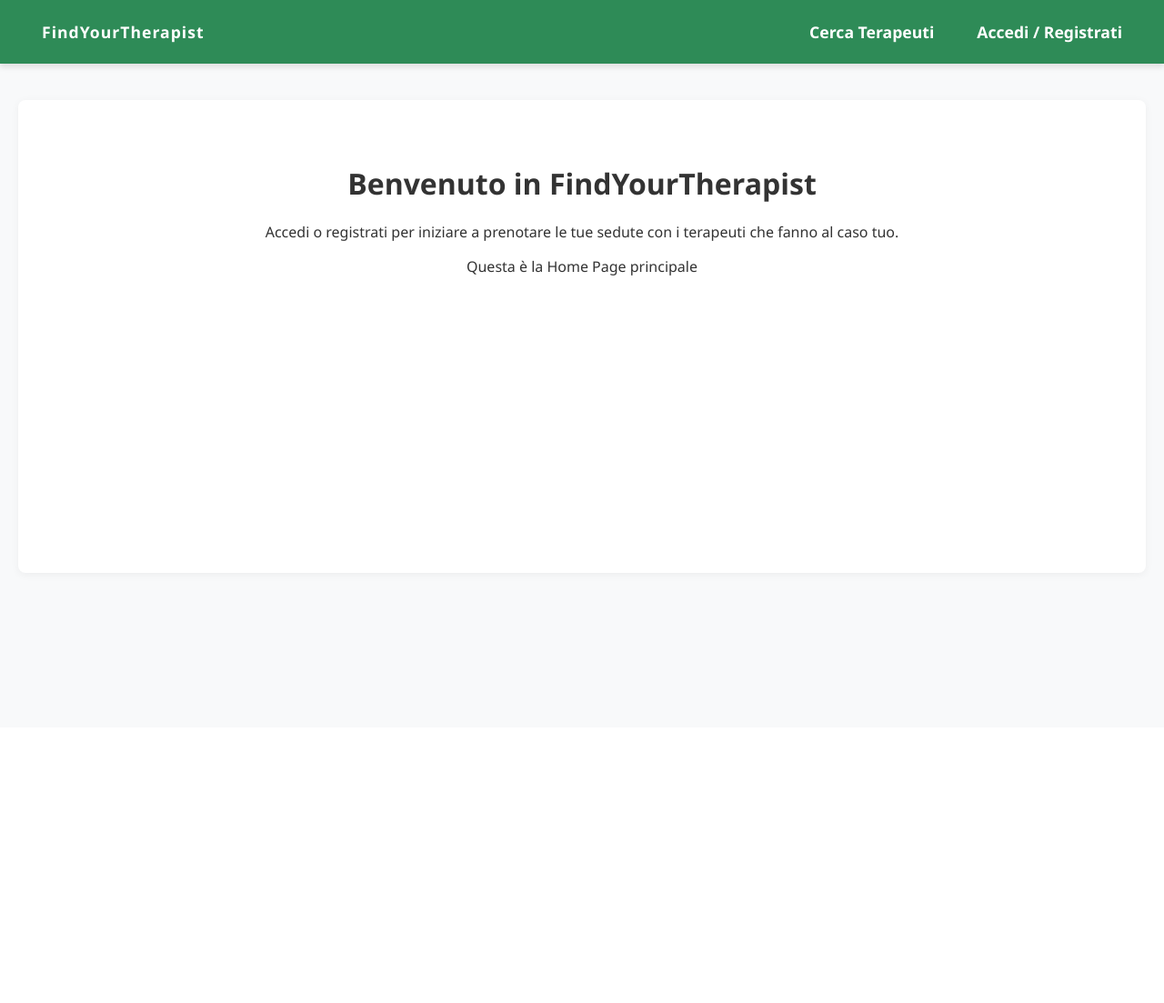
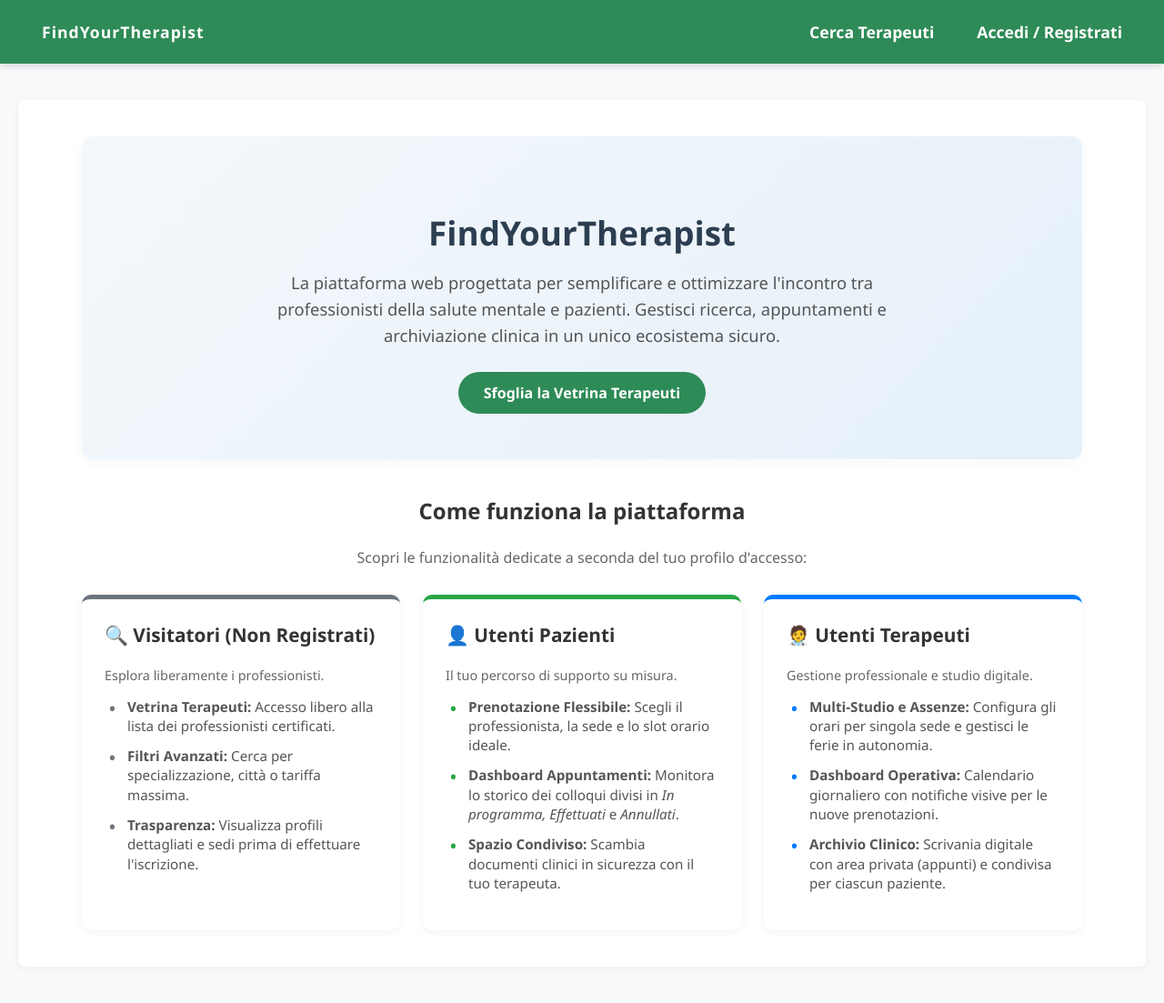
Before and after one commit to 332661-lgtm/FindYourTherapist, a Django app: page /home/ in a window 1280 px wide. Shown: the whole page at 91% size. Before the commit the page ends 632 px from the top, so only its background shows below. Run offline with Django 5.2, Linux system fonts and the light colour scheme.

Commit message:
Rifiniture, home, Cancellati, VisteColloqui

```diff
--- a/PsiApp/settings.py
+++ b/PsiApp/settings.py
@@ -105,12 +105,12 @@ AUTH_PASSWORD_VALIDATORS = [
 # Internationalization
 # https://docs.djangoproject.com/en/5.2/topics/i18n/
 
-LANGUAGE_CODE = 'en-us'
+LANGUAGE_CODE = 'it'
 
-TIME_ZONE = 'UTC'
+TIME_ZONE = 'Europe/Rome'
 
 USE_I18N = True
-
+USE_L10N = True
 USE_TZ = True
 
 
--- a/prenotazioni/models.py
+++ b/prenotazioni/models.py
@@ -26,9 +26,7 @@ class Prenotazione(models.Model):
         verbose_name = "Prenotazione"
         verbose_name_plural = "Prenotazioni"
         ordering = ['data_ora']
-        constraints = [
-            models.UniqueConstraint(fields=['terapeuta', 'data_ora'], name='unica_seduta_terapeuta')
-        ]
+
 
     def clean(self):
         data_fine_scelta = self.data_ora + timedelta(minutes=self.durata_minuti)
--- /dev/null
+++ b/static/css/home.css
@@ -0,0 +1,97 @@
+.hero-section {
+    text-align: center;
+    padding: 50px 20px;
+    background: linear-gradient(135deg, #f4f8fb 0%, #e5f0f9 100%);
+    border-radius: 12px;
+    margin-bottom: 40px;
+    box-shadow: 0 4px 15px rgba(0,0,0,0.03);
+}
+.hero-section h1 {
+    color: #2c3e50;
+    font-size: 2.3em;
+    margin-bottom: 15px;
+}
+.hero-section p {
+    color: #555;
+    font-size: 1.15em;
+    max-width: 700px;
+    margin: 0 auto 25px auto;
+    line-height: 1.6;
+}
+.btn-hero {
+    background-color: #2e8b57;
+    color: white;
+    padding: 12px 28px;
+    border-radius: 25px;
+    text-decoration: none;
+    font-weight: bold;
+    font-size: 1em;
+    transition: background-color 0.3s ease;
+    display: inline-block;
+}
+.btn-hero:hover {
+    background-color: #246e44;
+}
+
+.features-grid {
+    display: grid;
+    grid-template-columns: repeat(auto-fit, minmax(280px, 1fr));
+    gap: 25px;
+    margin-top: 30px;
+}
+.feature-card {
+    background: white;
+    padding: 25px;
+    border-radius: 10px;
+    box-shadow: 0 2px 10px rgba(0,0,0,0.06);
+    border-top: 5px solid #ccc;
+}
+.card-visitatore { border-top-color: #6c757d; }
+.card-paziente { border-top-color: #28a745; }
+.card-terapeuta { border-top-color: #007bff; }
+
+.feature-card h3 {
+    margin-top: 0;
+    font-size: 1.3em;
+    color: #333;
+    display: flex;
+    align-items: center;
+    gap: 10px;
+}
+.feature-list {
+    list-style: none;
+    padding: 0;
+    margin-top: 15px;
+}
+.feature-list li {
+    margin-bottom: 12px;
+    position: relative;
+    padding-left: 25px;
+    color: #555;
+    font-size: 0.95em;
+    line-height: 1.4;
+}
+.feature-list li::before {
+    content: "•";
+    position: absolute;
+    left: 5px;
+    font-weight: bold;
+    font-size: 1.2em;
+}
+.card-visitatore .feature-list li::before { color: #6c757d; }
+.card-paziente .feature-list li::before { color: #28a745; }
+.card-terapeuta .feature-list li::before { color: #007bff; }
+
+.welcome-box {
+    background: #fff;
+    border-left: 5px solid #2e8b57;
+    padding: 20px 25px;
+    border-radius: 0 8px 8px 0;
+    margin-bottom: 30px;
+    box-shadow: 0 2px 8px rgba(0,0,0,0.04);
+    display: flex;
+    justify-content: space-between;
+    align-items: center;
+    flex-wrap: wrap;
+    gap: 15px;
+}
--- a/templates/home.html
+++ b/templates/home.html
@@ -1,15 +1,86 @@
 {% extends 'base.html' %}
+{% load static %}
+
+{% block extra_css %}
+    <link rel="stylesheet" href="{% static 'css/home.css' %}?v=1">
+{% endblock %}
 
 {% block contenuto %}
-    <div style="text-align: center; margin-top: 50px;">
-        <h1>Benvenuto in FindYourTherapist</h1>
-        {% if user.paziente %}
-            <p>Ciao, {{ user.first_name|default:user.username }}! Esplora i nostri terapeuti e prenota la tua seduta.</p>
-        {% elif user.terapeuta %}
-            <p>Benvenuto/a, Dott. {{ user.last_name|default:user.username }}! Gestisci le tue prenotazioni e le tue sedute.</p>
-        {% else %}
-            <p>Accedi o registrati per iniziare a prenotare le tue sedute con i terapeuti che fanno al caso tuo.</p>
-        {% endif %}
-        <p>Questa è la Home Page principale</p>
+<div style="max-width: 1100px; margin: 0 auto; padding: 20px 10px;">
+
+    <!-- MESSAGGIO DINAMICO IN BASE AL PROFILO -->
+    {% if user.is_authenticated %}
+        <div class="welcome-box">
+            <div>
+                <h2 style="margin: 0; color: #2c3e50; font-size: 1.4em;">
+                    {% if user.paziente %}
+                        Ciao, {{ user.first_name|default:user.username }}! (Area Paziente)
+                    {% elif user.terapeuta %}
+                        Benvenuto/a, Dott. {{ user.last_name|default:user.username }}! (Area Terapeuta)
+                    {% else %}
+                        Benvenuto, {{ user.username }}!
+                    {% endif %}
+                </h2>
+                <p style="margin: 5px 0 0 0; color: #666; font-size: 0.95em;">
+                    La piattaforma è pronta per gestire le tue sedute e i tuoi documenti clinici in tutta sicurezza.
+                </p>
+            </div>
+            <div>
+                {% if user.paziente %}
+                    <a href="{% url 'utenti:vetrina' %}" class="btn-hero" style="padding: 10px 20px; font-size: 0.9em;">Cerca Terapeuti</a>
+                {% elif user.terapeuta %}
+                    <a href="{% url 'prenotazioni:lista_pazienti' %}" class="btn-hero" style="padding: 10px 20px; font-size: 0.9em; background-color: #007bff;">I Miei Pazienti</a>
+                {% endif %}
+            </div>
+        </div>
+    {% else %}
+        <!-- HERO SECTION PER UTENTI ANONIMI -->
+        <section class="hero-section">
+            <h1>FindYourTherapist</h1>
+            <p>La piattaforma web progettata per semplificare e ottimizzare l'incontro tra professionisti della salute mentale e pazienti. Gestisci ricerca, appuntamenti e archiviazione clinica in un unico ecosistema sicuro.</p>
+            <a href="{% url 'utenti:vetrina' %}" class="btn-hero">Sfoglia la Vetrina Terapeuti</a>
+        </section>
+    {% endif %}
+
+    <!-- SPIEGAZIONE DEL FUNZIONAMENTO SUDDIVISA PER CATEGORIA -->
+    <h3 style="color: #333; margin-top: 40px; text-align: center; font-size: 1.5em;">Come funziona la piattaforma</h3>
+    <p style="text-align: center; color: #666; margin-bottom: 30px;">Scopri le funzionalità dedicate a seconda del tuo profilo d'accesso:</p>
+
+    <div class="features-grid">
+
+        <!-- 1. UTENTE VISITATORE / ANONIMO -->
+        <div class="feature-card card-visitatore">
+            <h3>🔍 Visitatori (Non Registrati)</h3>
+            <p style="color: #666; font-size: 0.9em; margin: 0;">Esplora liberamente i professionisti.</p>
+            <ul class="feature-list">
+                <li><strong>Vetrina Terapeuti:</strong> Accesso libero alla lista dei professionisti certificati.</li>
+                <li><strong>Filtri Avanzati:</strong> Cerca per specializzazione, città o tariffa massima.</li>
+                <li><strong>Trasparenza:</strong> Visualizza profili dettagliati e sedi prima di effettuare l'iscrizione.</li>
+            </ul>
+        </div>
+
+        <!-- 2. UTENTE PAZIENTE -->
+        <div class="feature-card card-paziente">
+            <h3>👤 Utenti Pazienti</h3>
+            <p style="color: #666; font-size: 0.9em; margin: 0;">Il tuo percorso di supporto su misura.</p>
+            <ul class="feature-list">
+                <li><strong>Prenotazione Flessibile:</strong> Scegli il professionista, la sede e lo slot orario ideale.</li>
+                <li><strong>Dashboard Appuntamenti:</strong> Monitora lo storico dei colloqui divisi in <em>In programma, Effettuati</em> e <em>Annullati</em>.</li>
+                <li><strong>Spazio Condiviso:</strong> Scambia documenti clinici in sicurezza con il tuo terapeuta.</li>
+            </ul>
+        </div>
+
+        <!-- 3. UTENTE TERAPEUTA -->
+        <div class="feature-card card-terapeuta">
+            <h3>🧑‍⚕️ Utenti Terapeuti</h3>
+            <p style="color: #666; font-size: 0.9em; margin: 0;">Gestione professionale e studio digitale.</p>
+            <ul class="feature-list">
+                <li><strong>Multi-Studio e Assenze:</strong> Configura gli orari per singola sede e gestisci le ferie in autonomia.</li>
+                <li><strong>Dashboard Operativa:</strong> Calendario giornaliero con notifiche visive per le nuove prenotazioni.</li>
+                <li><strong>Archivio Clinico:</strong> Scrivania digitale con area privata (appunti) e condivisa per ciascun paziente.</li>
+            </ul>
+        </div>
+
     </div>
+</div>
 {% endblock %}
--- a/utenti/forms.py
+++ b/utenti/forms.py
@@ -110,7 +110,8 @@ class TerapeutaUpdateForm(forms.ModelForm):
             'prezzo': 'Prezzo a seduta (€)',
             'descrizione': 'Descrizione / Biografia',
             'studi': 'I tuoi studi attuali',
-            'specializzazioni': 'Le tue specializzazioni'
+            'specializzazioni': 'Le tue specializzazioni',
+            'link_ordine': 'Link all\'ordine degli psicologi'
         }
         widgets = {
             # Blocchiamo il resize via CSS in linea e mettiamo il maxlength a 500
--- a/utenti/models.py
+++ b/utenti/models.py
@@ -57,6 +57,7 @@ class Terapeuta(models.Model):
     specializzazioni = models.ManyToManyField(Specializzazione, related_name='terapeuti', blank=True)
     pec = models.EmailField(max_length=254, blank=True, null=True)  # PEC del terapeuta
     verified = models.BooleanField(default=False)  # Campo per indicare se il terapeuta è verificato
+    link_ordine = models.URLField(max_length=200, blank=True, null=True)  # Link all'ordine degli psicologi
 
     def __str__(self):
         return f"{self.user.first_name} {self.user.last_name}"
```
Also changed, not shown: media/documenti_clinici/admin_utenti.py (added, +16 -0 lines), media/documenti_clinici/urls_prima_1.py (deleted, +0 -19 lines), media/documenti_clinici/urls_prima_4.py (deleted, +0 -156 lines), prenotazioni/views.py (+32 -10 lines), static/js/lista_pazienti.js (+24 -16 lines), templates/prenotazioni/lista_pazienti.html (+47 -20 lines), templates/prenotazioni/visualizza_prenotazioni.html (+7 -9 lines), db.sqlite3, prenotazioni/migrations/0009_remove_prenotazione_unica_seduta_terapeuta.py (added), utenti/migrations/0006_terapeuta_link_ordine.py (added).
